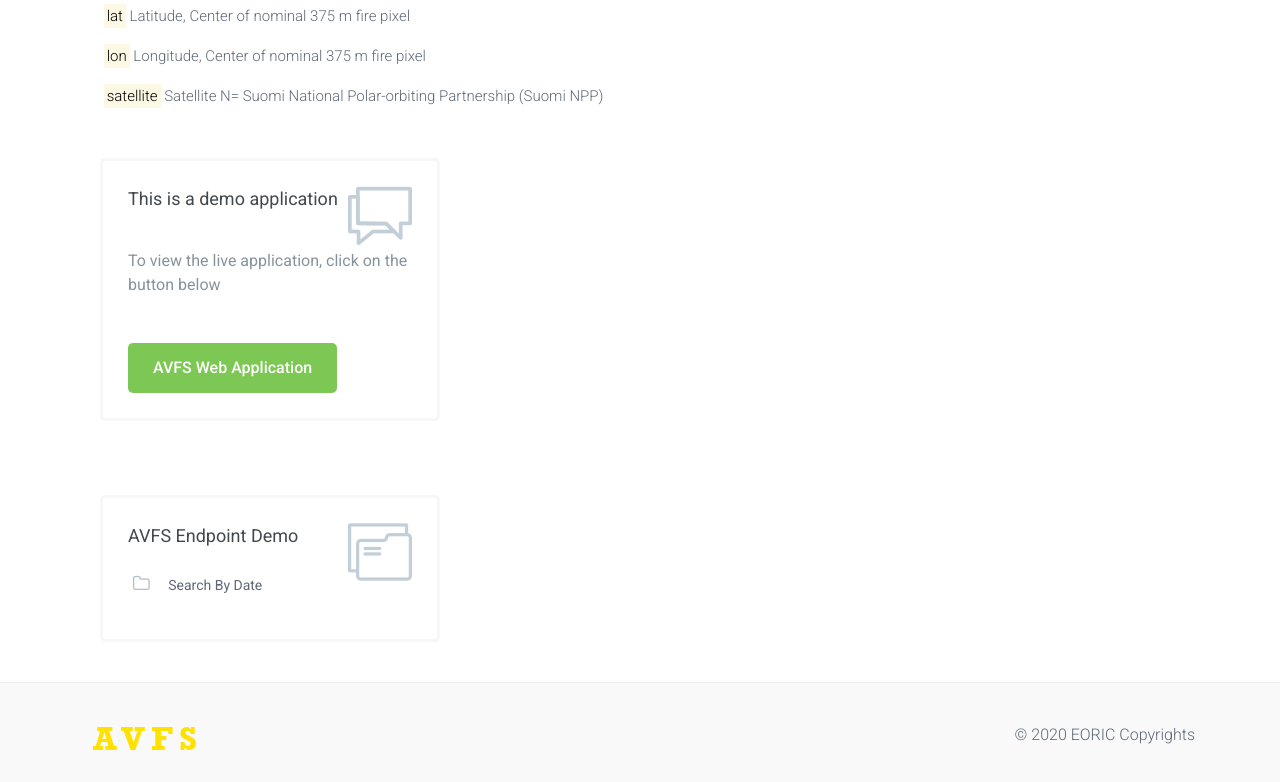
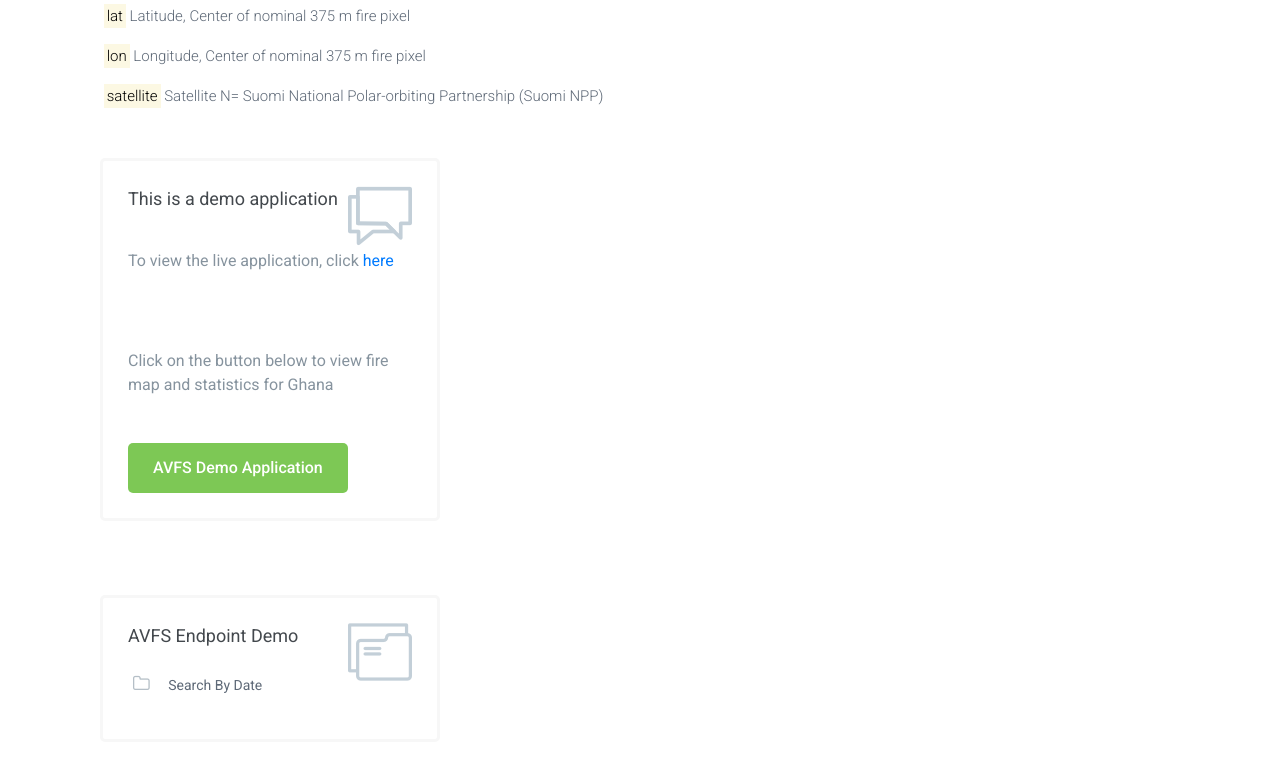
Before and after one commit to nkwasey/nkwa-projects, a Flask app: template application/templates/index.html in a window 1280 px wide. Shown: the part 3184-3966 px from the top of the page. Before the commit the page ends 3934 px from the top, so only its background shows below. Run offline with Flask 3, Linux system fonts and the light colour scheme; the template is opened without the code that fills it, so the values that code supplies are empty; parts of the project's set-up code (start-up, migrations or seed data) failed here and were passed over; some libraries are stand-ins or nearby versions.

Commit message:
updated links in index.html

```diff
--- a/application/templates/index.html
+++ b/application/templates/index.html
@@ -155,8 +155,9 @@
             <div class="widget widget-support-forum">
                 <span class="icon icon-forum"></span>
                 <h4>This is a demo application</h4>
-                <p>To view the live application, click on the button below</p>
-                <a href="http://avfs.xtellixapp.com/" class="btn btn-success">AVFS Web Application</a>
+                <p>To view the live application, click <a href="http://avfs.xtellixam/"> here</a></p>
+                <p>Click on the button below to view fire map and statistics for Ghana</p>
+                <a href="https://demo-avfs.herokuapp.com/dashboard/" class="btn btn-success">AVFS Demo Application</a >
             </div>
 
             <!--******************************* Lists *******************************-->
```
